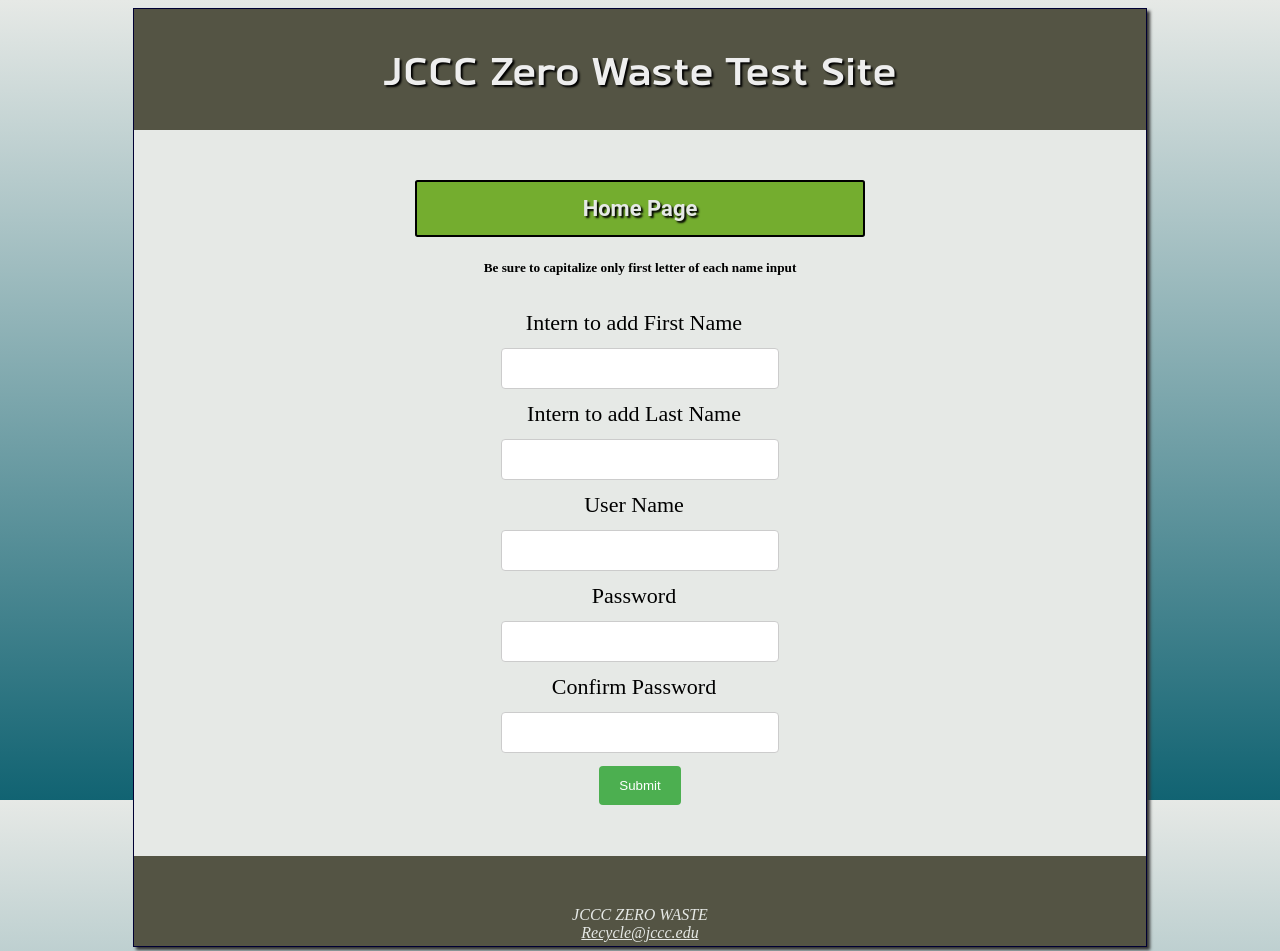
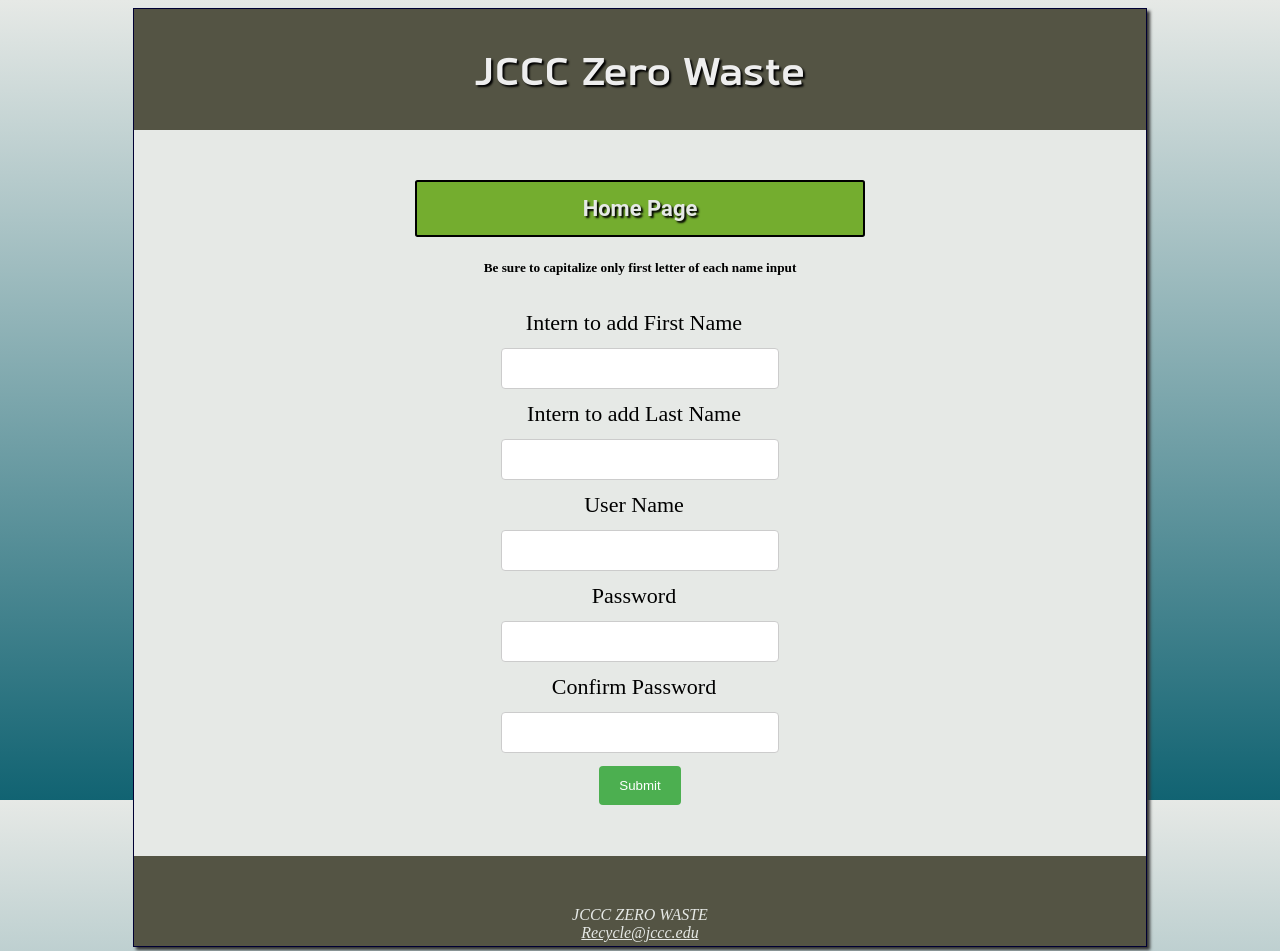
Before and after one commit to codeSourc3/JCCC-Zero-Waste-Inventory-System-, a website with bundled scripts: page public/addIntern.html in a window 1280 px wide. Shown: the top 951 px of the page. Built offline with nearby package versions, Linux system fonts and the light colour scheme.

Commit message:
html title changes

```diff
--- a/public/addIntern.html
+++ b/public/addIntern.html
@@ -10,7 +10,7 @@
 <body>
 	<div id="wrapper">
 		<header>
-			<h1 id="Title">JCCC Zero Waste Test Site</h1>
+			<h1 id="Title">JCCC Zero Waste</h1>
 		</header>
 		<main id="pageContainer">
 			<button class="But returnHome" onclick="location.href='/dashboard'">Home Page</button>
```
Also changed, not shown: public/getBinInfoAfter.html (+1 -1 lines), public/printBin.html (+1 -1 lines), public/removeIntern.html (+1 -1 lines).
